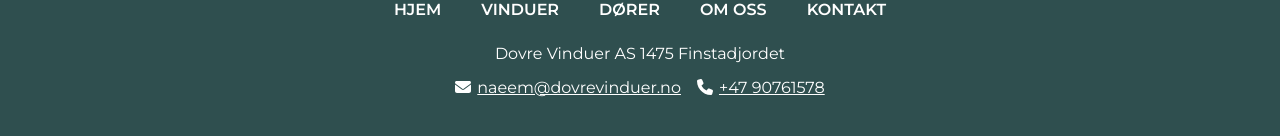
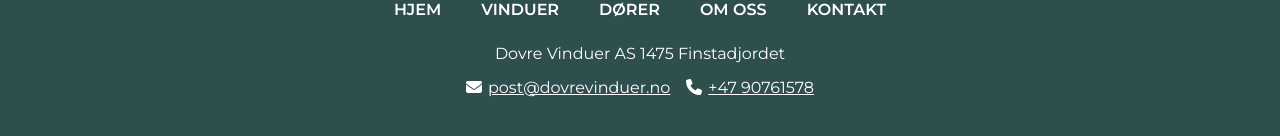
Before and after one commit to DevrMichael/dovre-vinduer, a Next.js app: page /kontakt in a window 1280 px wide. Shown: the part 926-1062 px from the top of the page. Built offline with nearby package versions, Linux system fonts and the light colour scheme.

Commit message:
Update contact email

```diff
--- a/components/Footer.js
+++ b/components/Footer.js
@@ -25,8 +25,8 @@ function Footer() {
           <div className="footer-contact-section">
             <div className="footer-email-section">
               <FontAwesomeIcon icon={faEnvelope} style={{ color: '#FFF' }} />
-              <a className="footer-email" href="mailto:naeem@dovrevinduer.no">
-                naeem@dovrevinduer.no
+              <a className="footer-email" href="mailto:post@dovrevinduer.no">
+                post@dovrevinduer.no
               </a>{' '}
             </div>
             <div className="footer-phone-section">
--- a/pages/kontakt.js
+++ b/pages/kontakt.js
@@ -18,7 +18,7 @@ function Contact() {
         <p>
           Ta kontakt med oss i dag for mer utfyllende informasjon om våre
           produkter og tjenester. <br /> <br /> Send oss en mail ved å klikke{' '}
-          <a href="mailto:naeem@dovrevinduer.no">her</a> eller ring oss på tlf.{' '}
+          <a href="mailto:post@dovrevinduer.no">her</a> eller ring oss på tlf.{' '}
           <a href="tel:004790761578">90761578</a>.
         </p>
         {/* <form className='contact-form'>
```
